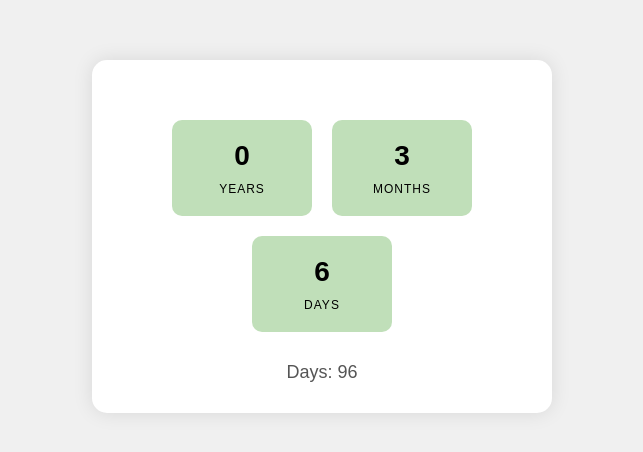
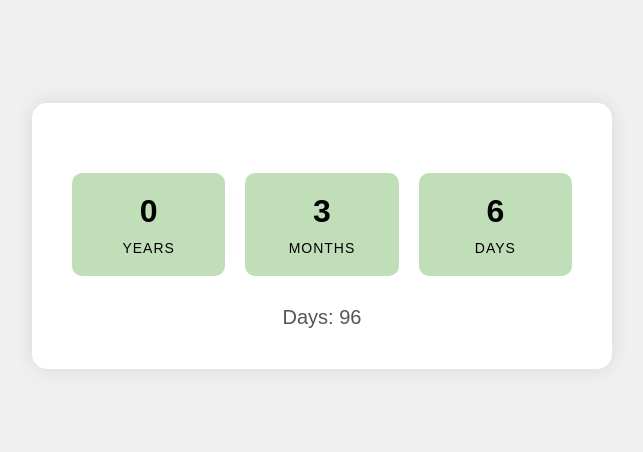
Before and after one commit to nganbee/count_days, a plain HTML site: page index.html in a window 1280 px wide. Shown: the part 164-616 px from the top of the page, without its empty margins (318-961 px from the left). Drawn offline with Linux system fonts and the light colour scheme.

Commit message:
Add files via upload

```diff
--- a/index.html
+++ b/index.html
@@ -19,33 +19,34 @@
 
         .container {
             background: white;
-            padding: 30px;
+            padding: 40px;
             border-radius: 15px;
             box-shadow: 0 0 20px rgba(0,0,0,0.1);
             text-align: center;
             width: 100%;
-            max-width: 400px;
+            max-width: 500px;
         }
 
         h1 {
             margin-bottom: 30px;
             color: #333;
-            font-size: 24px;
+            font-size: 28px;
         }
 
         .boxes {
             display: flex;
+            flex-direction: row;
             justify-content: center;
             gap: 20px;
-            flex-wrap: wrap;
+            flex-wrap: nowrap;
         }
 
         .box {
             background-color: #c0dfb9;
             color: #000;
-            padding: 20px;
+            padding: 20px 30px;
             border-radius: 10px;
-            font-size: 28px;
+            font-size: 32px;
             font-weight: bold;
             display: flex;
             flex-direction: column;
@@ -54,7 +55,7 @@
         }
 
         .label {
-            font-size: 12px;
+            font-size: 14px;
             font-weight: normal;
             margin-top: 10px;
             text-transform: uppercase;
@@ -63,11 +64,11 @@
 
         #total-days {
             margin-top: 30px;
-            font-size: 18px;
+            font-size: 20px;
             color: #555;
         }
 
-        /* 🔁 Media Query for small screens */
+        /* 📱 Mobile styles */
         @media (max-width: 600px) {
             .boxes {
                 flex-direction: column;
@@ -88,6 +89,7 @@
             }
         }
     </style>
+
 </head>
 <body>
 
```
